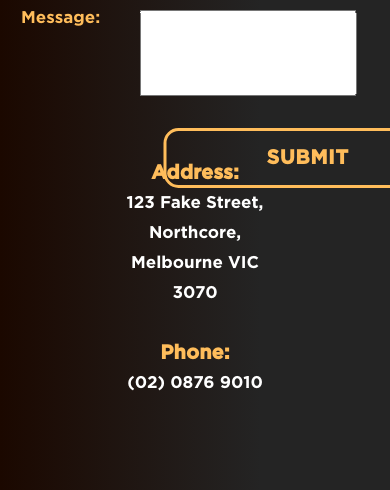
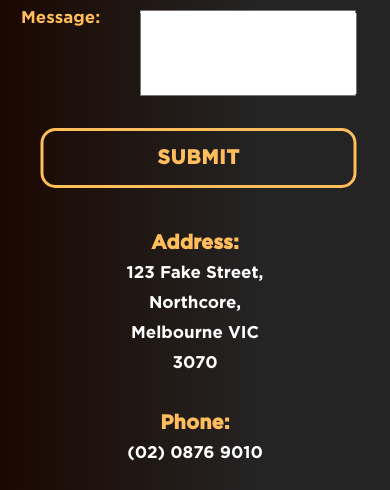
Before and after one commit to ItayShiff/coffe-shop-freelancer, a website: page index.html in a window 390 px wide. Shown: the part 4450-4940 px from the top of the page. Drawn offline with nearby package versions, Linux system fonts and the light colour scheme; some packages are replaced by stand-ins of ours.

Commit message:
made submit button responsive when below 570px

```diff
--- a/css/style.css
+++ b/css/style.css
@@ -578,8 +578,13 @@ footer > div:first-child div:last-of-type {
 	#contactInnerText > div:first-child div label {
 		left: 0;
 	}
+	#contactInnerText button {
+		width: 90%;
+		left: unset;
+		right: 0;
+	}
 	#contactInnerText > div:last-child {
-		margin-top: 350px;
+		margin-top: 420px;
 	}
 	.gridInnerHomepage {
 		grid-gap: 50px;
```
